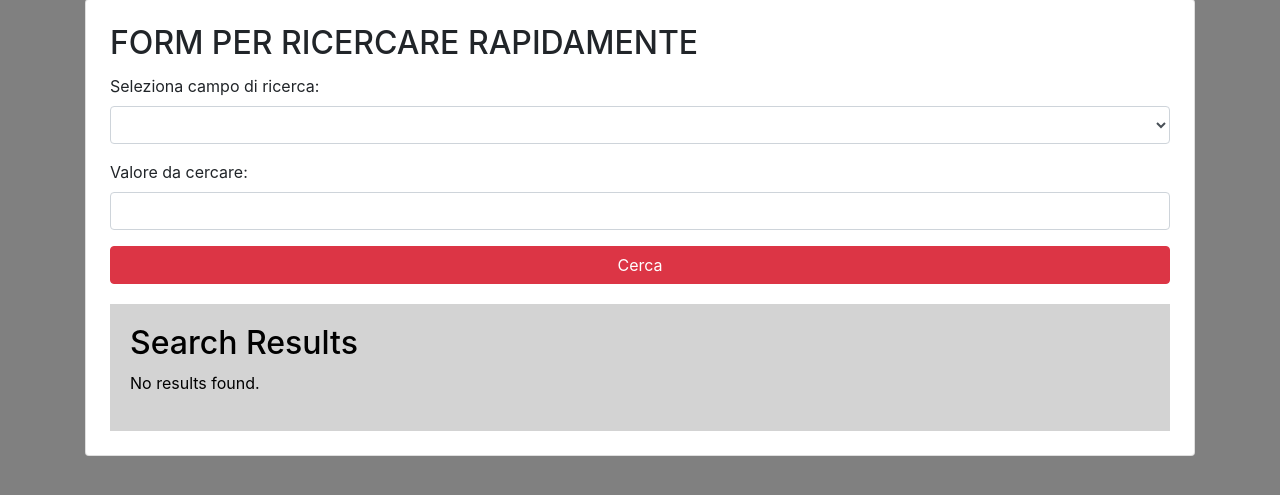
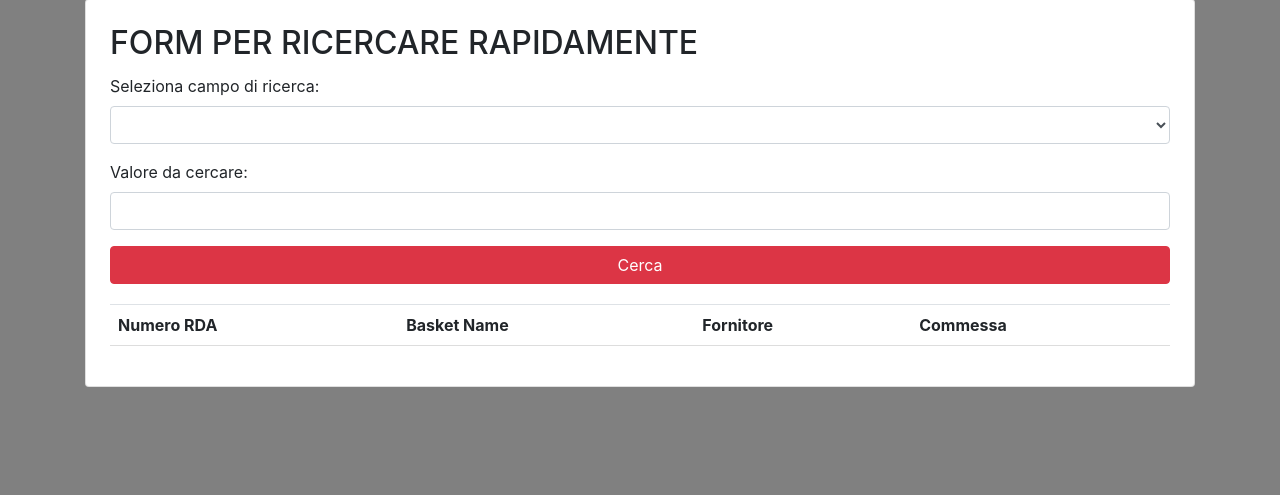
Before and after one commit to Growthack90/Piattaforma-DB, a Flask app: page /search in a window 1280 px wide. Shown: the part 105-600 px from the top of the page. Run offline with Flask 3, Linux system fonts and the light colour scheme; the visitor is signed in with stand-in values (Sample User, id 1); lists and menus that the app fills with data are empty; some libraries are stand-ins or nearby versions.

Commit message:
fix page search

```diff
--- a/templates/search.html
+++ b/templates/search.html
@@ -4,7 +4,6 @@
     <meta charset="UTF-8">
     <meta name="viewport" content="width=device-width, initial-scale=1.0">
     <title>Cerca RDA</title>
-    <!-- Bootstrap CSS -->
     <link href="https://stackpath.bootstrapcdn.com/bootstrap/4.5.2/css/bootstrap.min.css" rel="stylesheet">
     <style>
         body {
@@ -22,25 +21,19 @@
             padding: 20px;
             margin-top: 20px;
         }
-        .search-result table {
+        #search-results {
+            margin-top: 20px;
+        }
+
+        #search-results table {
             width: 100%;
-            border-collapse: collapse; /* Collapse borders into single lines */
-            margin-top: 20px; /* Add some space above the table */
+            border-collapse: collapse;
         }
-        .search-result th, .search-result td {
-            padding: 12px 15px; /* Add padding to cells */
-            text-align: left; /* Align text to the left */
-            border-bottom: 1px solid #ddd; /* Add a subtle border between rows */
-        }
-        .search-result th {
-            background-color: #f0f0f0; /* Light gray background for header cells */
-            font-weight: bold; /* Make header text bold */
-        }
-        .search-result tr:nth-child(even) {
-            background-color: #f5f5f5; /* Alternate row colors for better readability */
-        }
-        .search-result tr:hover {
-            background-color: #e0e0e0; /* Highlight row on hover */
+
+        #search-results th, #search-results td {
+            padding: 8px;
+            text-align: left;
+            border-bottom: 1px solid #ddd;
         }
     </style>
 
@@ -55,7 +48,6 @@
 </head>
 <body>
 
-    <!-- Navbar with dropdown hamburger menu -->
     <nav class="navbar navbar-dark">
         <div class="dropdown">
             <button class="navbar-toggler" type="button" id="dropdownMenuButton" data-toggle="dropdown" aria-haspopup="true" aria-expanded="false">
@@ -93,56 +85,23 @@
                 <button type="submit" class="btn btn-danger btn-block">Cerca</button>
             </form>
 
-            <!-- RISULTATI DELLA RICERCA -->
-
-            <div class="search-result">
-                <div id="search-results-list">
-                    <h2>Search Results</h2>
-                    {% if results %}
+            <div id="search-results">
                 <table class="table table-striped">
                     <thead>
                         <tr>
-                                    <th>ID</th>
-                                    <th>RDA Number</th>
+                            <th>Numero RDA</th>
                             <th>Basket Name</th>
-                                    <th>Supplier</th>
-                                    <th>Importo SC</th>
-                                    <th>ODA</th>
+                            <th>Fornitore</th>
                             <th>Commessa</th>
-                                    <th>Element</th>
-                                    <th>Richiedente</th>
-                                    <th>Data Creazione</th>
-                                    <th>Tipologia Acquisto</th>
                         </tr>
                     </thead>
-                            <tbody>
-                                {% for row in results %}
-                                    <tr>
-                                        <td>{{ row['id'] }}</td>
-                                        <td>{{ row['rda'] }}</td>
-                                        <td>{{ row['basket_name'] }}</td>
-                                        <td>{{ row['fornitore'] }}</td>
-                                        <td>{{ row['importo_sc'] }}</td>
-                                        <td>{{ row['oda'] }}</td>
-                                        <td>{{ row['commessa'] }}</td>
-                                        <td>{{ row['element'] }}</td>
-                                        <td>{{ row['richiedente'] }}</td>
-                                        <td>{{ row['data_creazione'] }}</td>
-                                        <td>{{ row['tipologia_acquisto'] }}</td>
-                                    </tr>
-                                {% endfor %}
+                    <tbody id="search-results-list">
                         </tbody>
                 </table>
-                    {% else %}
-                        <p>No results found.</p>
-                    {% endif %}
-                </div>
             </div>
 
         </div>
     </div>
-
-    <!-- Implementata funzione JavaScript per inviare la richiesta di ricerca AJAX al server e aggiornare la lista dei risultati -->
 
     <script>
         const searchForm = document.querySelector('form');
@@ -168,24 +127,28 @@
 
                     if (data.error) {
                         // Display error message
-                        resultsList.innerHTML = `<li>${data.error}</li>`;
+                        resultsList.innerHTML = `<tr><td colspan="4">${data.error}</td></tr>`;
                     } else {
-                        // Display search results
+                        // Display search results in table rows
                         data.forEach(row => {
-                            const listItem = document.createElement('li');
-                            listItem.textContent = `Numero RDA: ${row.rda}, Basket Name: ${row.basket_name}, Fornitore: ${row.fornitore}, Commessa: ${row.commessa}`;
-                            resultsList.appendChild(listItem);
+                            const tableRow = document.createElement('tr');
+                            tableRow.innerHTML = `
+                                <td>${row.rda}</td>
+                                <td>${row.basket_name}</td>
+                                <td>${row.fornitore}</td>
+                                <td>${row.commessa}</td>
+                            `;
+                            resultsList.appendChild(tableRow);
                         });
                     }
                 })
                 .catch(error => {
                     console.error('Error fetching search results:', error);
-                    resultsList.innerHTML = '<li>An error occurred while fetching results.</li>';
+                    resultsList.innerHTML = '<tr><td colspan="4">An error occurred while fetching results.</td></tr>';
                 });
         });
     </script>
 
-    <!-- Bootstrap JS and dependencies -->
     <script src="https://code.jquery.com/jquery-3.5.1.slim.min.js"></script>
     <script src="https://cdn.jsdelivr.net/npm/@popperjs/core@2.5.2/dist/umd/popper.min.js"></script>
     <script src="https://stackpath.bootstrapcdn.com/bootstrap/4.5.2/js/bootstrap.min.js"></script>
```
Lines whose indentation alone changed are shown as unchanged.
